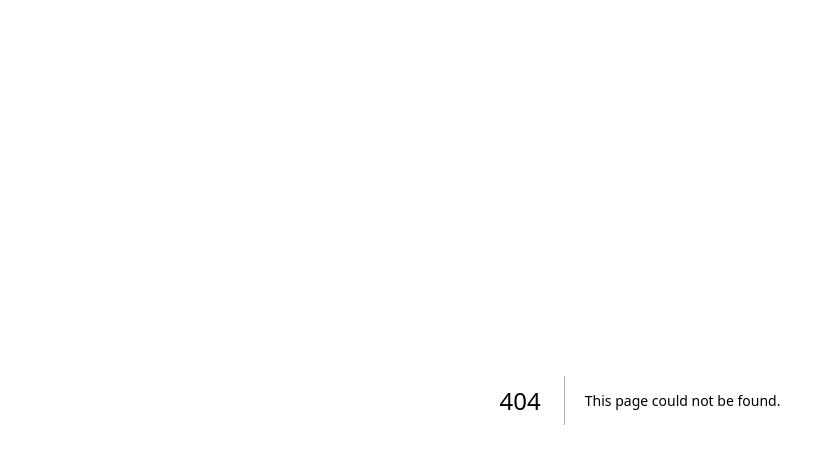
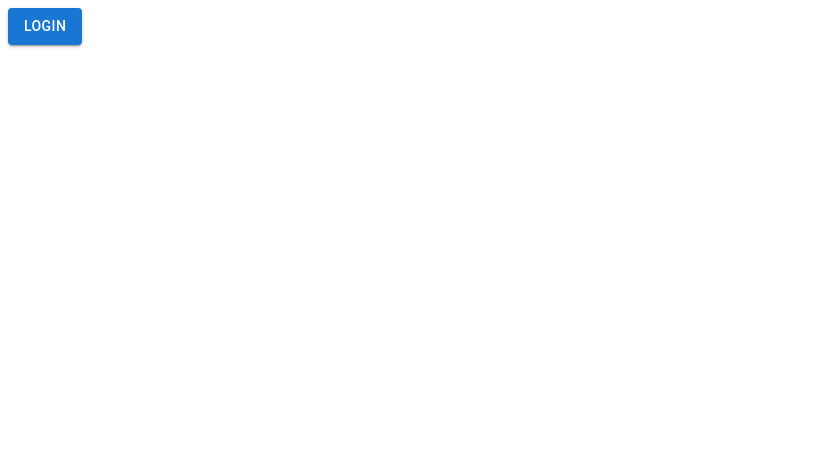
Before and after one commit to hmscps714/Hospital-Management-System, a Next.js app: page /login in a window 1280 px wide. Before the commit this address had no page. Shown: the top 464 px of the page, without its empty margins (0-836 px from the left). Built offline with nearby package versions, Linux system fonts and the light colour scheme.

Commit message:
Added mui

```diff
--- a/package.json
+++ b/package.json
@@ -6,6 +6,11 @@
     "start": "next start"
   },
   "dependencies": {
+    "@emotion/react": "^11.10.4",
+    "@emotion/styled": "^11.10.4",
+    "@fontsource/roboto": "^4.5.8",
+    "@mui/icons-material": "^5.10.6",
+    "@mui/material": "^5.10.7",
     "next": "latest",
     "react": "17.0.2",
     "react-dom": "17.0.2"
--- /dev/null
+++ b/pages/login/index.js
@@ -0,0 +1,12 @@
+import React from "react";
+import Button from "@mui/material/Button";
+
+export const Login = () => {
+  return (
+    <div>
+      <Button variant="contained">Login</Button>
+    </div>
+  );
+};
+
+export default Login;
--- a/src/components/Test.tsx
+++ b/src/components/Test.tsx
@@ -1,4 +1,5 @@
 import React from 'react'
+import Button from '@mui/material/Button'
 
 interface TestProps {
   name: string
@@ -8,5 +9,6 @@ interface TestProps {
 const Test = (props: TestProps) => {
   return <div>
     <h1>Hello Worlddfgfgfgfg</h1>
+    <Button variant="contained">Hello Button</Button>
   </div>
 }
```
Also changed, not shown: 1 other file (tests, documents, lock files or other folders).
